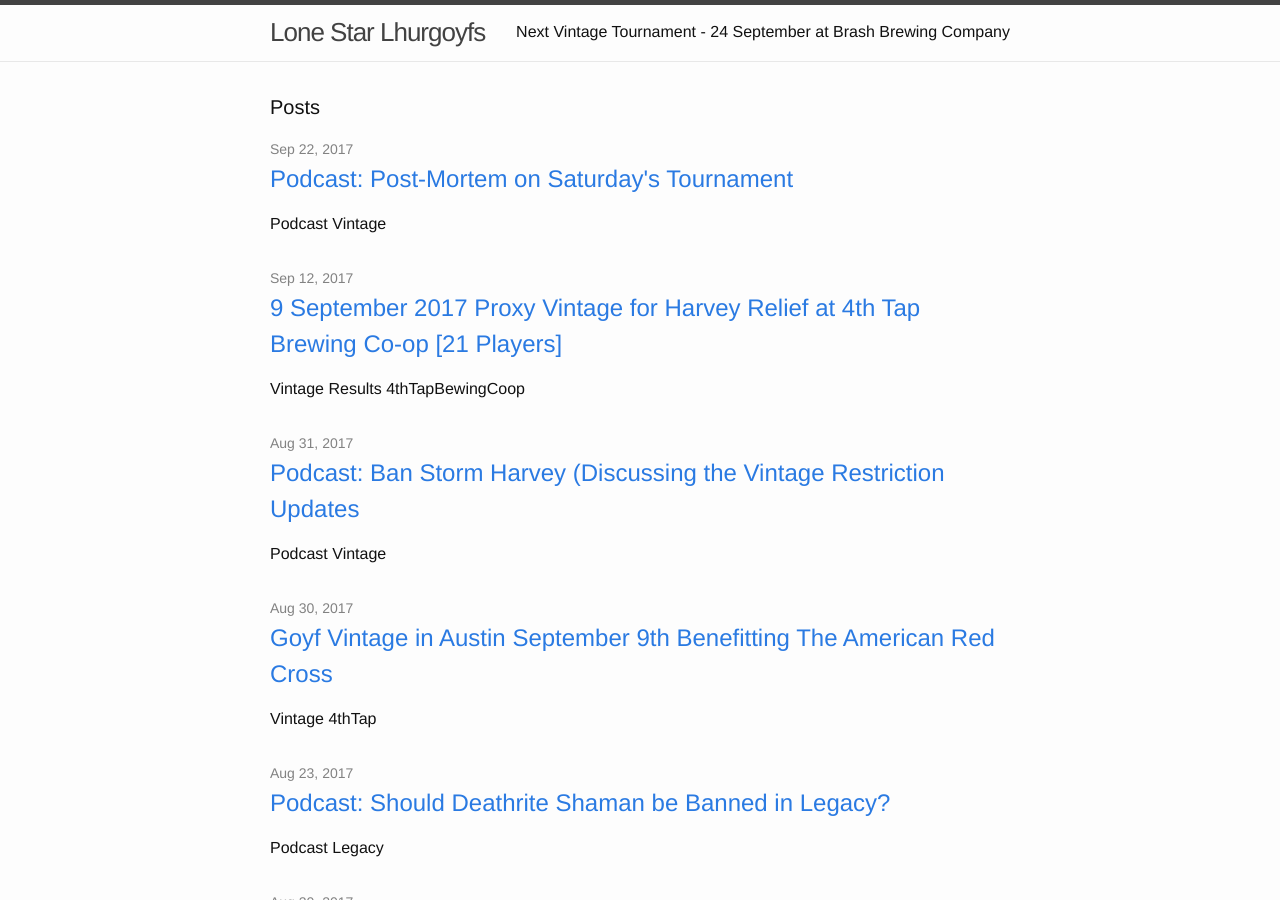
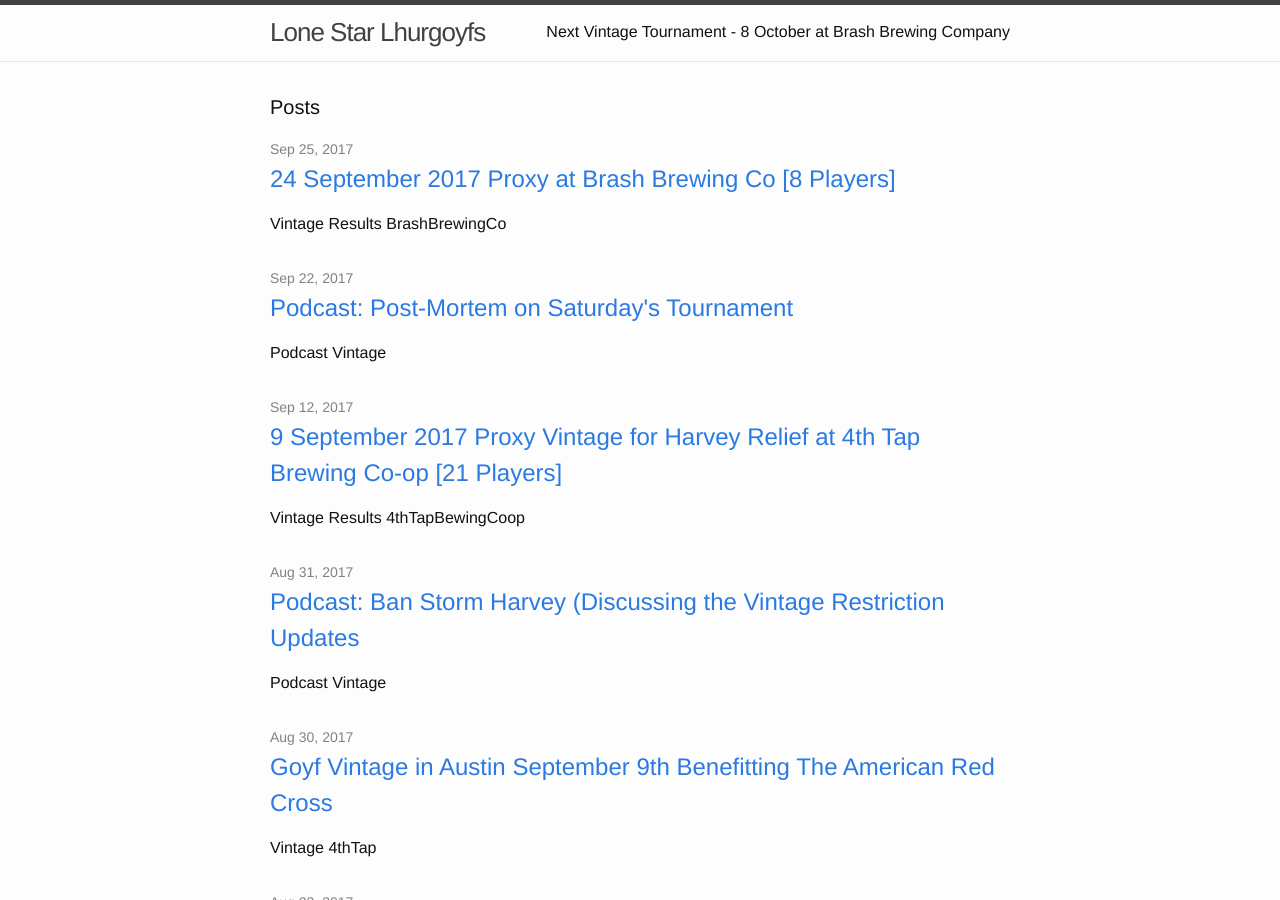
Before and after one commit to LoneStarLhurgoyfs/lonestarlhurgoyfs.github.io, a Jekyll site: the page built from index.md, in a window 1280 px wide and 900 px high. Built offline with Jekyll 4.4.1, drawn with Linux system fonts in a browser that asks for light colours; part of the change alters nothing that is shown.

Commit message:
24 September results

```diff
--- /dev/null
+++ b/_posts/2017-09-24-24-September-2017-Results.markdown
@@ -0,0 +1,35 @@
+---
+layout: post
+title:  "24 September 2017 Proxy at Brash Brewing Co [8 Players]"
+excerpt: "8 players competed in Vintage at Rudyard's today. Check out the results!"
+date:   2017-09-24 23:00:00 -0500
+categories: Vintage Results BrashBrewingCo
+---
+
+[Link to annoucement post](http://themanadrain.com/topic/1507/9-24-17-houston-tx-100-proxy-vintage-brash-brewing-co)
+
+[Discuss this post on The Mana Drain](http://themanadrain.com/topic/1512/24-september-2017-proxy-vintage-brash-brewing-co-8-players)
+
+
+[TCDecks Link](http://www.tcdecks.net/deck.php?id=24928)
+
+1. John Russel - [Grixis Delver](https://images.lonestarlhurgoyfs.com/2017-09-24/deck-1.jpg)
+2. Sean Liu - [UR Delver](https://images.lonestarlhurgoyfs.com/2017-09-24/deck-2.jpg)
+3. Ben Kendrick - [UW Landstill](https://images.lonestarlhurgoyfs.com/2017-09-24/deck-3.jpg)
+4. Tim Everett - [4C Keeper](https://images.lonestarlhurgoyfs.com/2017-09-24/deck-4.jpg)
+5. Elijah Henley - [Paradoxical Oath](https://images.lonestarlhurgoyfs.com/2017-09-24/deck-5.jpg)
+6. Sam Craven - [Belcher](https://images.lonestarlhurgoyfs.com/2017-09-24/deck-6.jpg)
+7. Will Miertschin - [Clamp Shops](https://images.lonestarlhurgoyfs.com/2017-09-24/deck-7.jpg)
+8. Nick Patniyot - [Combo Shops](https://images.lonestarlhurgoyfs.com/2017-09-24/deck-8.jpg)
+
+Pics:
+
+![](https://images.lonestarlhurgoyfs.com/2017-09-24/1.jpg)
+![](https://images.lonestarlhurgoyfs.com/2017-09-24/2.jpg)
+![](https://images.lonestarlhurgoyfs.com/2017-09-24/3.jpg)
+![](https://images.lonestarlhurgoyfs.com/2017-09-24/4.jpg)
+![](https://images.lonestarlhurgoyfs.com/2017-09-24/5.jpg)
+![](https://images.lonestarlhurgoyfs.com/2017-09-24/6.jpg)
+![](https://images.lonestarlhurgoyfs.com/2017-09-24/7.jpg)
+![](https://images.lonestarlhurgoyfs.com/2017-09-24/8.jpg)
+![](https://images.lonestarlhurgoyfs.com/2017-09-24/9.jpg)
--- a/nextTournament.md
+++ b/nextTournament.md
@@ -1,13 +1,13 @@
 ---
 layout: page
-title: "Next Vintage Tournament - 24 September at Brash Brewing Company"
+title: "Next Vintage Tournament - 8 October at Brash Brewing Company"
 permalink: /nextVintageTournament/
 ---
 
 ![BRASH](https://images.lonestarlhurgoyfs.com/brash/brashman_with_cards.jpg)
 
 
-Date: September 24th, 2017
+Date: October 8th, 2017
 Location: [Brash Brewing Company](https://www.facebook.com/Brash-brewing-company-229796680431006/)  508 W Crosstimbers Rd, Houston, TX 77018 [[MAP]](https://goo.gl/maps/JbUmv9nZm1B2)
 Registration Time: 12:30 PM
 Event Begins: 1:00 PM
```
